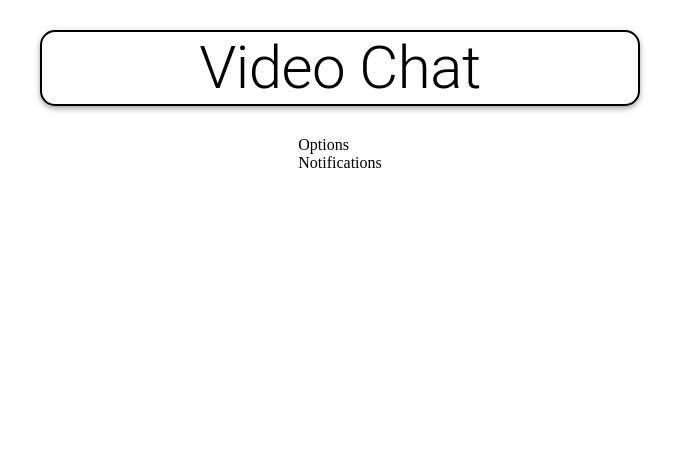
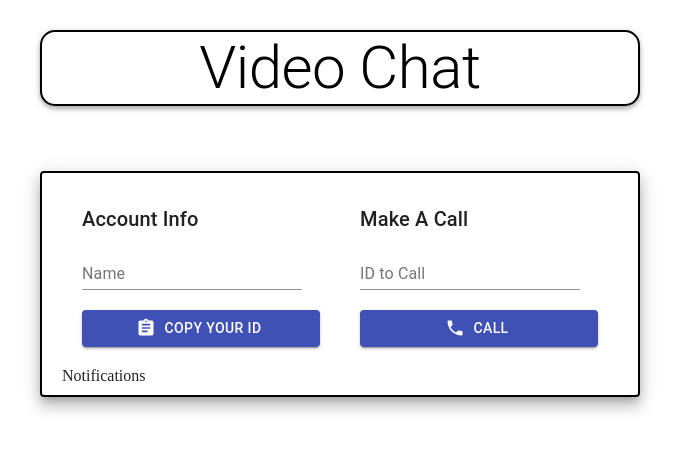
Before and after one commit to DQuo/react-video-chat-app, a React (Create React App) app: page / in a window 1280 px wide. Shown: the top 452 px of the page, without its empty margins (300-979 px from the left). Built offline with nearby package versions, Linux system fonts and the light colour scheme; no server answers.

Commit message:
Updated: UI and features of Options Component

```diff
--- a/package.json
+++ b/package.json
@@ -3,12 +3,17 @@
   "version": "0.1.0",
   "private": true,
   "dependencies": {
+    "@material-ui/core": "^4.12.2",
+    "@material-ui/icons": "^4.11.2",
     "@testing-library/jest-dom": "^5.11.4",
     "@testing-library/react": "^11.1.0",
     "@testing-library/user-event": "^12.1.10",
     "react": "^17.0.2",
+    "react-copy-to-clipboard": "^5.0.3",
     "react-dom": "^17.0.2",
     "react-scripts": "4.0.3",
+    "simple-peer": "^9.11.0",
+    "socket.io-client": "^4.1.3",
     "web-vitals": "^1.0.1"
   },
   "scripts": {
--- a/src/components/Options.jsx
+++ b/src/components/Options.jsx
@@ -1,12 +1,95 @@
-import React from 'react'
+import React, { useContext, useState } from 'react';
+import { Button, TextField, Grid, Typography, Container, Paper } from '@material-ui/core';
+import { makeStyles } from '@material-ui/core/styles';
+import { CopyToClipboard } from 'react-copy-to-clipboard';
+import { Assignment, Phone, PhoneDisabled } from '@material-ui/icons';
+
+import { SocketContext } from '../SocketContext';
+
+const useStyles = makeStyles((theme) => (
+  {
+    root: {
+      display: 'flex',
+      flexDirection: 'column'
+    },
+    gridContainer: {
+      width: '100%',
+      [theme.breakpoints.down('xs')]: {
+        flexDirection: 'column'
+      }
+    },
+    container: {
+      width: '600px',
+      margin: '35px 0',
+      padding: 0,
+      [theme.breakpoints.down('xs')]: {
+        width: '80%'
+      }
+    },
+    margin: {
+      marginTop: 20
+    },
+    padding: {
+      padding: 20
+    },
+    paper: {
+      padding: '10px 20px',
+      border: '2px solid black'
+    }
+  }
+));
 
 export default function Options(props) {
   const { children } = props;
+  const { me, callAccepted, name, setName, callEnded, leaveCall, callUser } = useContext(SocketContext);
+  const [idToCall, setIdToCall] = useState('');
+  const classes = useStyles();
 
   return (
-    <div>
-      Options
-      {children}
-    </div>
+    <Container className={classes.container}>
+      <Paper elevation={10} className={classes.paper}>
+        <form className={classes.root} noValidate autoComplete='off'>
+          <Grid container className={classes.gridContainer}>
+            <Grid item xs={12} md={6} className={classes.padding}>
+              <Typography gutterBottom variant='h6'>Account Info</Typography>
+              <TextField label='Name' value={name} onChange={(e) => setName(e.target.value)} />
+              <CopyToClipboard text={me} className={classes.margin}>
+                <Button variant='contained' color='primary' fullWidth startIcon={<Assignment fontSize='lg' />}>
+                  Copy Your ID
+                </Button>
+              </CopyToClipboard>
+            </Grid>
+            <Grid item xs={12} md={6} className={classes.padding}>
+              <Typography gutterBottom variant='h6'>Make A Call</Typography>
+              <TextField label='ID to Call' value={idToCall} onChange={(e) => setIdToCall(e.target.value)} />
+              { callAccepted && !callEnded ? (
+                <Button
+                  variant='contained'
+                  color='secondary'
+                  startIcon={<PhoneDisabled />}
+                  fullWidth
+                  onClick={leaveCall}
+                  className={classes.margin}
+                >
+                  Hang Up
+                </Button>
+              ) : (
+                <Button
+                  variant='contained'
+                  color='primary'
+                  startIcon={<Phone />}
+                  fullWidth
+                  onClick={() => callUser(idToCall)}
+                  className={classes.margin}
+                >
+                  Call
+                </Button>
+              )}
+            </Grid>
+          </Grid>
+        </form>
+        {children}
+      </Paper>
+    </Container>
   )
 }
```
Also changed, not shown: 1 other file (tests, documents, lock files or other folders).
